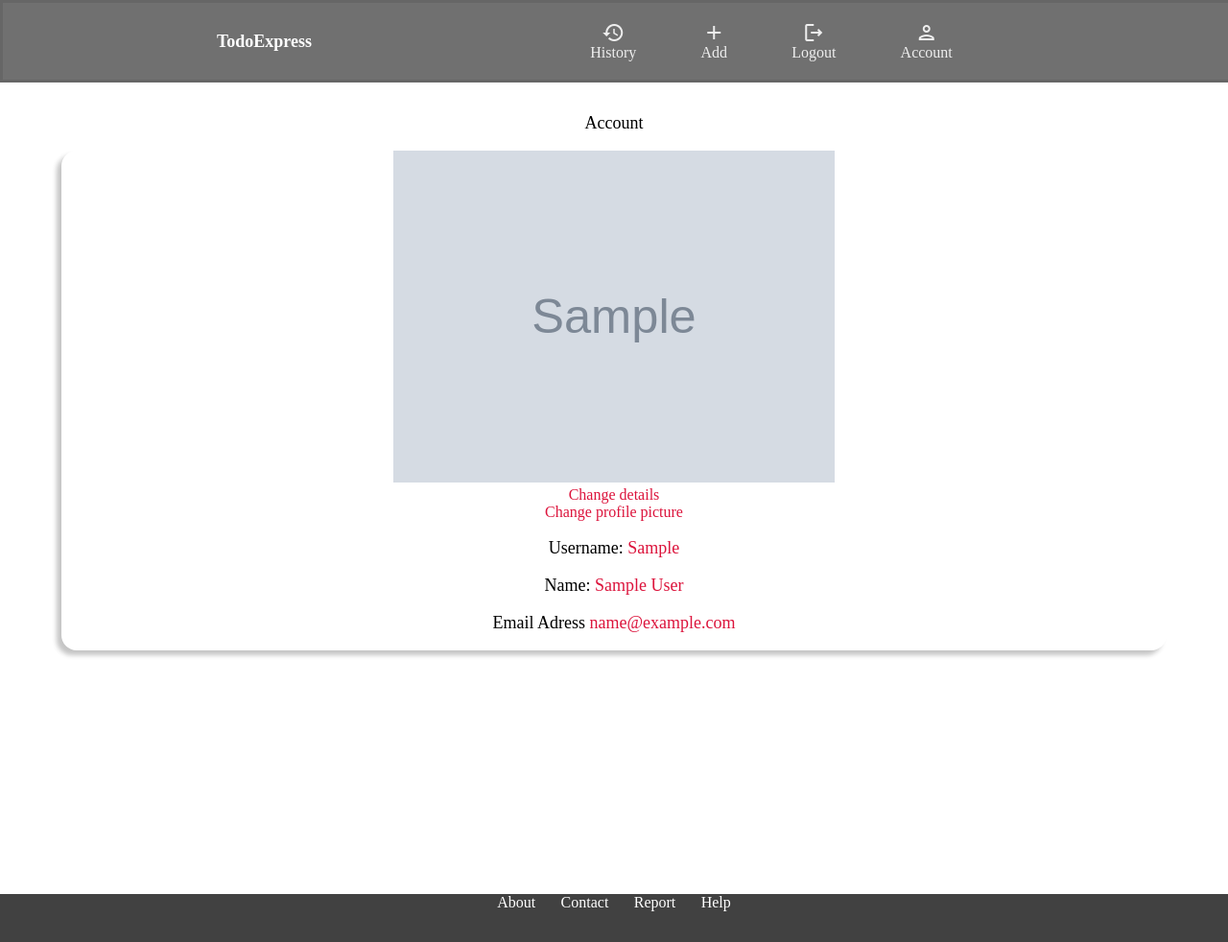
After one commit to jatinder-singh221/TodoExpress, a Django app: template templates/account.html in a window 1280 px wide. The commit adds this page. Shown: the whole page at 96% size. Run offline with Django 3.2, Linux system fonts and the light colour scheme; tables that the repository leaves empty hold one stand-in row (values such as "Sample post"); the template is opened without the code that fills it: values that come from a table or form of the project are taken from there, most other values are stand-ins (such as "Sample title", 1, 10 or a date in 2020); grey boxes marked "Sample" are stand-in pictures.

Commit message:
add user account page

```diff
--- a/collectedstatic/css/index_base.css
+++ b/collectedstatic/css/index_base.css
@@ -85,7 +85,7 @@ footer {
   text-align: center;
   margin-top: 2em;
   width: 100%;
-  position: absolute;
+  position: relative;
   bottom: 0;
   opacity: 0.8;
 }
@@ -99,6 +99,7 @@ footer a {
 main {
   border: none;
   padding-top: 100px;
+  height: 100%;
 }
 
 main p {
--- a/collectedstatic/css/index_base.scss
+++ b/collectedstatic/css/index_base.scss
@@ -59,7 +59,7 @@ footer{
     text-align: center;
     margin-top: 2em;
     width: 100%;
-    position: absolute;
+    position: relative;
     bottom: 0;
     opacity: 0.8;
 
@@ -73,6 +73,7 @@ footer{
 main{
     border:none;
     padding-top: 100px;
+    height: 100%;
 
     p{
         font-size: large;
--- a/home/models.py
+++ b/home/models.py
@@ -4,7 +4,7 @@ from django.dispatch import receiver
 from django.db.models.signals import post_save
 
 class extendexd_user_model(models.Model):
-    linked_user = models.OneToOneField(User, on_delete = models.CASCADE, verbose_name = 'User', db_column = 'linked_user')
+    linked_user = models.OneToOneField(User, on_delete = models.CASCADE, verbose_name = 'User', db_column = 'linked_user', related_name='linked_profile')
     user_profile = models.ImageField(upload_to= 'userprofiles', db_column = 'user_profile', verbose_name = 'Select Profile Picture')
 
     # manage name
--- /dev/null
+++ b/static/css/account.css
@@ -0,0 +1,46 @@
+#profile {
+  display: -webkit-box;
+  display: -ms-flexbox;
+  display: flex;
+  -webkit-box-orient: vertical;
+  -webkit-box-direction: normal;
+      -ms-flex-direction: column;
+          flex-direction: column;
+  -webkit-box-align: center;
+      -ms-flex-align: center;
+          align-items: center;
+}
+
+#profile a {
+  text-decoration: none;
+  font-size: 40px;
+  color: crimson;
+}
+
+#profile a:hover {
+  color: green;
+}
+
+#profile #photo {
+  border: none;
+  width: 40%;
+}
+
+#profile #photo img {
+  border: none;
+  width: 100%;
+}
+
+#profile #details {
+  border: none;
+}
+
+#profile #details p {
+  color: black;
+  font-size: large;
+}
+
+#profile #details p span {
+  color: crimson;
+}
+/*# sourceMappingURL=account.css.map */
--- /dev/null
+++ b/static/css/account.scss
@@ -0,0 +1,33 @@
+#profile{
+    display: flex;
+    flex-direction: column;
+    align-items: center;
+
+    a{
+        text-decoration: none;
+        font-size: 40px;
+        color: crimson;
+        &:hover{
+            color:green
+        }
+    }
+
+    #photo {
+        border: none;
+        width: 40%;
+        img{
+        border: none;
+        width: 100%;
+        }
+    }
+    #details{
+        border: none;
+        p{
+            color: black;
+            font-size: large;
+            span{
+                color: crimson;
+            }
+        }
+    }
+}
--- a/static/css/index_base.css
+++ b/static/css/index_base.css
@@ -85,7 +85,7 @@ footer {
   text-align: center;
   margin-top: 2em;
   width: 100%;
-  position: absolute;
+  position: relative;
   bottom: 0;
   opacity: 0.8;
 }
@@ -99,6 +99,7 @@ footer a {
 main {
   border: none;
   padding-top: 100px;
+  height: 100%;
 }
 
 main p {
--- a/static/css/index_base.scss
+++ b/static/css/index_base.scss
@@ -59,7 +59,7 @@ footer{
     text-align: center;
     margin-top: 2em;
     width: 100%;
-    position: absolute;
+    position: relative;
     bottom: 0;
     opacity: 0.8;
 
@@ -73,6 +73,7 @@ footer{
 main{
     border:none;
     padding-top: 100px;
+    height: 100%;
 
     p{
         font-size: large;
--- /dev/null
+++ b/templates/account.html
@@ -0,0 +1,18 @@
+{% extends 'index_base.html' %}
+{%  block what%} Account{% endblock %}
+{% block content %}
+{% load static%}
+    <link rel="stylesheet" href="{% static '../static/css/account.css' %}">
+    <div id="profile">
+        <div id="photo">
+            <img src="{{picture.user_profile.url}}" alt="">
+        </div>
+        <a href=""  title="Change Details" style="font-size: medium;">Change details</a>
+        <a href=""  title="Change profile picture" style="font-size: medium;">Change profile picture</a>
+        <div id="details">
+            <p>Username: <span>{{html_user_details.username | title}}</span></p>
+            <p>Name: <span>{{html_user_details.first_name | title}}</span> <span>{{html_user_details.last_name | title}}</span></p>
+            <p>Email Adress <span>{{html_user_details.email}}</span></p>
+        </div>
+    </div>
+{% endblock %}
--- a/templates/index_base.html
+++ b/templates/index_base.html
@@ -11,7 +11,7 @@
 </head>
 <body>
     <header>
-        <p>TodoExpress</p>
+        <a href="{% url 'home:Home' %}" style="text-decoration: none;"><p>TodoExpress</p></a>
         <nav>
             <a href="" title="History"> <i class="material-icons-outlined">history</i> History</a>
             <a href="" title="Add"><i class = 'material-icons-outlined'>add</i> Add</a>
@@ -21,11 +21,11 @@
     </header>
 
     <main>
-        <p>Today List</p>
+        <p>{%  block what%} Todo List{% endblock %}</p>
 
         <div id="master-content">
             <div class="content">
-                <table>
+                <!-- <table>
                     <tr>
                         <th>Name</th>
                         <th>Date</th>
@@ -42,8 +42,9 @@
                         <td><a href="" class="material-icons-outlined" title="completed">done</a></td>
                         <td><a href="" title="view"><button>view</button></a></td>
                     </tr>
-                </table>
-            </div>
+                </table> -->
+            {% block content %}
+            {% endblock%}
         </div>
     </main>
 
```
Also changed, not shown: collectedstatic/css/account.css (added, +46 -0 lines), collectedstatic/css/account.scss (added, +33 -0 lines), home/forms.py (+7 -1 lines), home/views.py (+7 -5 lines), home/migrations/0003_auto_20210315_1916.py (added), 5 other files.
